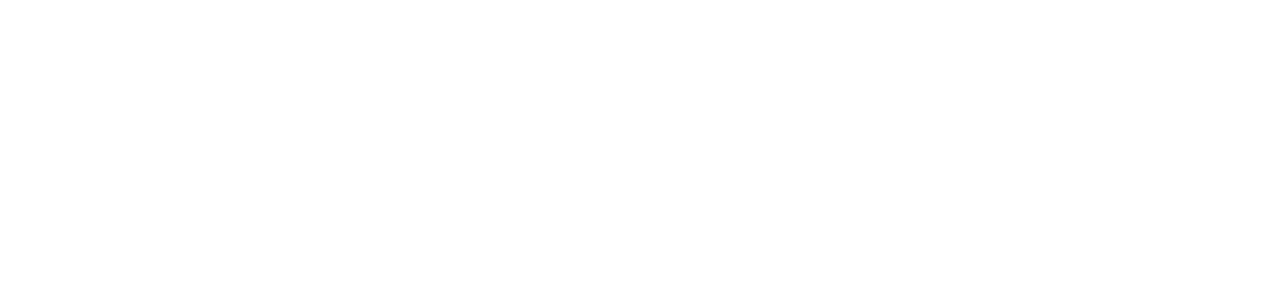
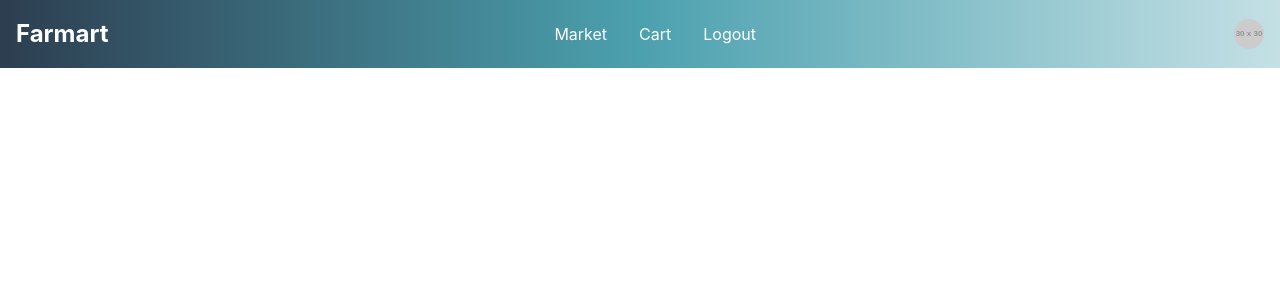
Before and after one commit to levy-web/farmart, a React (Create React App) app in the folder frontend/: page / in a window 1280 px wide. Shown: the top 300 px of the page. Built offline with nearby package versions, Linux system fonts and the light colour scheme.

Commit message:
updated BuyerNavbar

```diff
--- a/frontend/src/app/App.js
+++ b/frontend/src/app/App.js
@@ -3,10 +3,14 @@
 
 import BuyerNavbar from './components/buyer/BuyerNavbar';
 
+import { BrowserRouter } from 'react-router-dom';
+
 function App() {
   return (
     <div className="App">
-
+      <BrowserRouter>
+      <BuyerNavbar />
+      </BrowserRouter>
     </div>
   );
 }
--- a/frontend/src/app/components/buyer/BuyerNavbar.jsx
+++ b/frontend/src/app/components/buyer/BuyerNavbar.jsx
@@ -3,7 +3,7 @@
 import styled from "styled-components";
 
 const NavbarContainer = styled.nav`
-  background-color: #3a5f0b;
+  background: linear-gradient(to right, #2c3e50, #4ca1af, #c4e0e5);
   color: #ffffff;
   padding: 1rem;
 `;
@@ -16,7 +16,7 @@
 `;
 
 const NavbarItem = styled(Link)`
-  margin-right: 1rem;
+  margin-right: 2rem;
   color: #ffffff;
   text-decoration: none;
 
@@ -48,7 +48,7 @@
         <span className="navbar-toggler-icon"></span>
       </button>
       <div className="collapse navbar-collapse" id="navbarNav">
-        <ul className="navbar-nav">
+        <ul className="navbar-nav mx-auto">
           <li className="nav-item">
             <NavbarItem to="/market">Market</NavbarItem>
           </li>
@@ -63,6 +63,9 @@
       <NavbarProfileIcon
         src="https://via.placeholder.com/30x30.png?text=User"
         alt="Profile Icon"
+        onClick={() => {
+          window.location.href = "/user-login";
+        }}
       />
     </NavbarContainer>
   );
```
